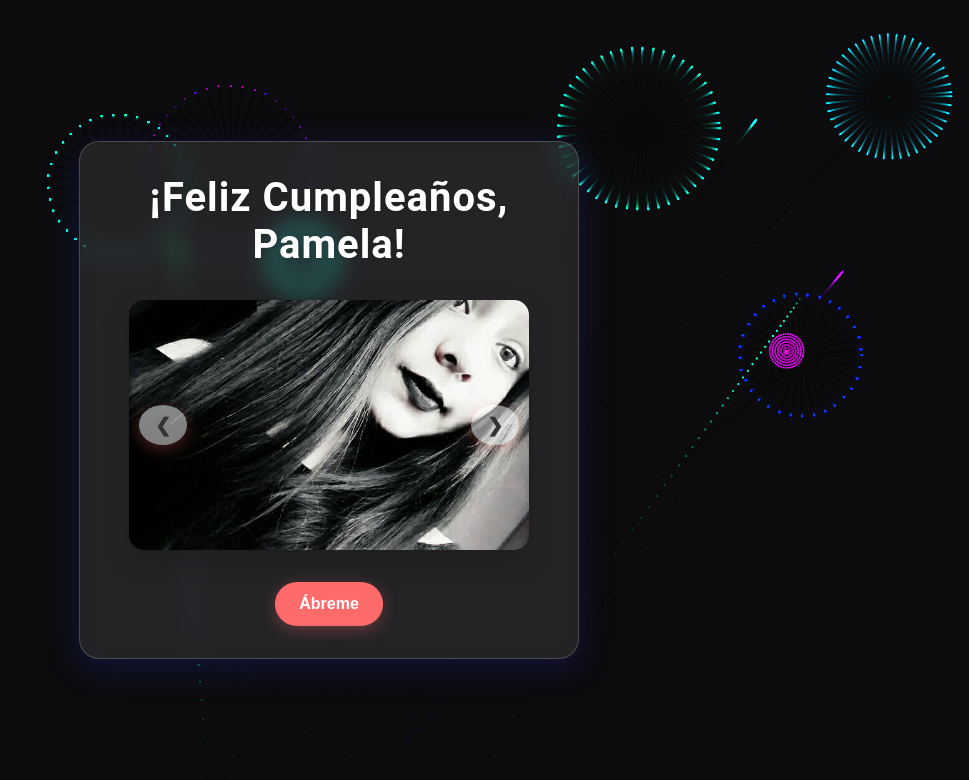
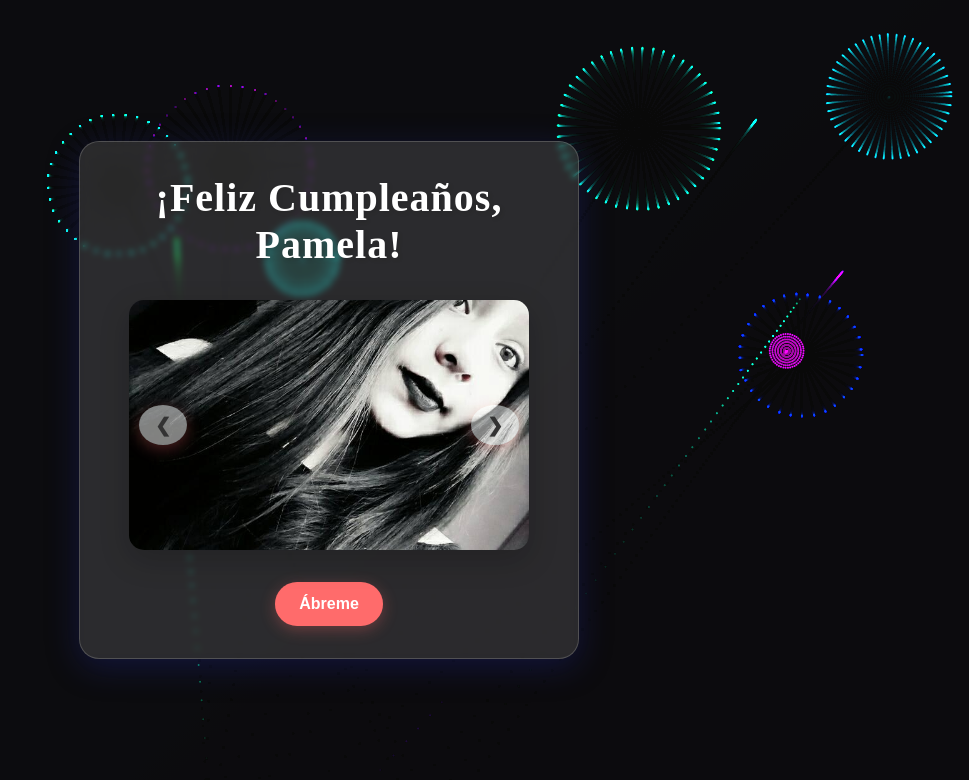
Before and after one commit to droicer/Pamela, a plain HTML site: page index.html in a window 1280 px wide. Shown: the whole page, without its empty margins (311-1280 px from the left). Drawn offline with Linux system fonts and the light colour scheme.

Commit message:
Update styles.css

```diff
--- a/styles.css
+++ b/styles.css
@@ -7,7 +7,7 @@
 body, html {
   height: 100%;
   overflow: hidden;
-  font-family: 'Roboto', sans-serif;
+
 }
 
 canvas {
@@ -32,8 +32,8 @@ body {
   z-index: 1;
   text-align: center;
   padding: 2rem;
-  background-color: rgba(255, 255, 255, 0.1);
-  backdrop-filter: blur(10px);
+  background-color: rgba(255, 255, 255, 0.13);
+  backdrop-filter: blur(3px);
   border-radius: 20px;
   box-shadow: 0 8px 32px rgba(31, 38, 135, 0.37);
   border: 1px solid rgba(255, 255, 255, 0.18);
@@ -198,7 +198,7 @@ button:hover {
 .modal-content p {
   font-size: 1.2rem;
   color: #ffffff;
-  font-family: 'Comic Sans MS', cursive;
+
   margin-bottom: 2rem;
   line-height: 1.6;
 }
```
